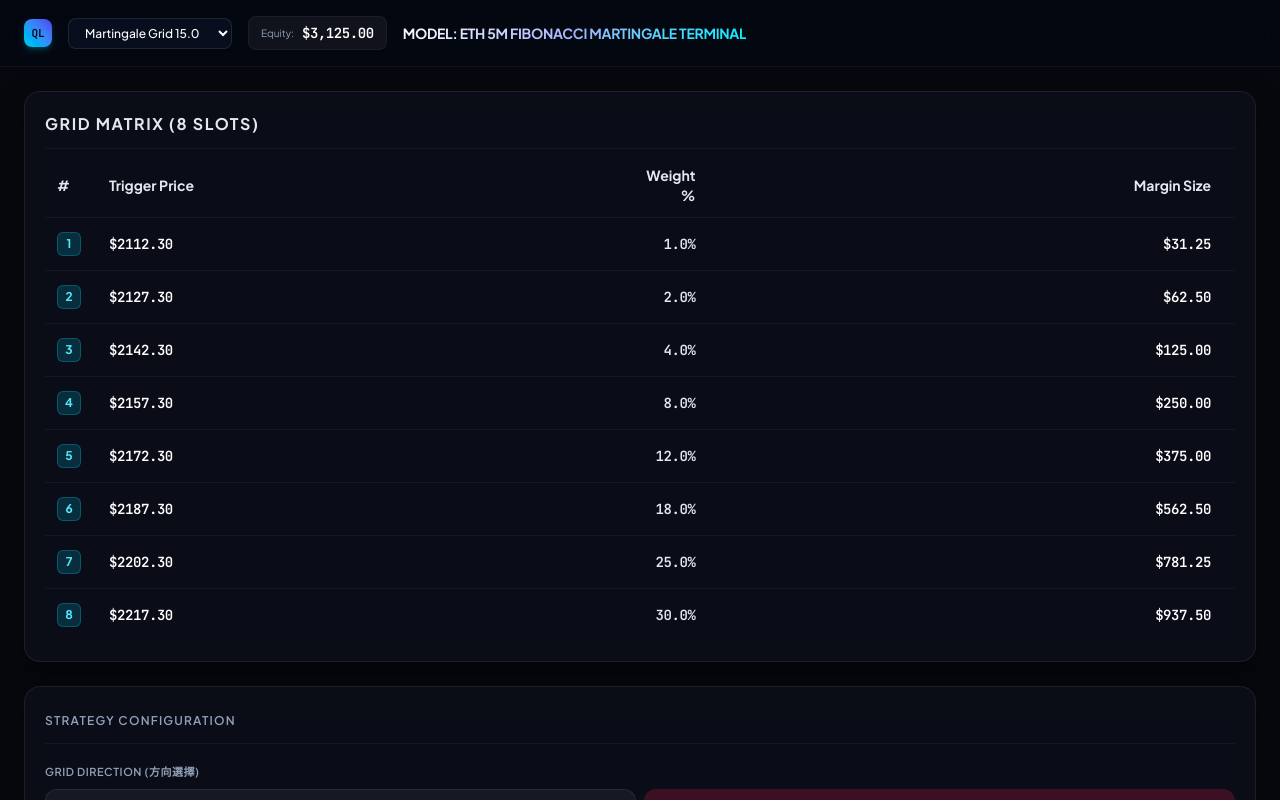
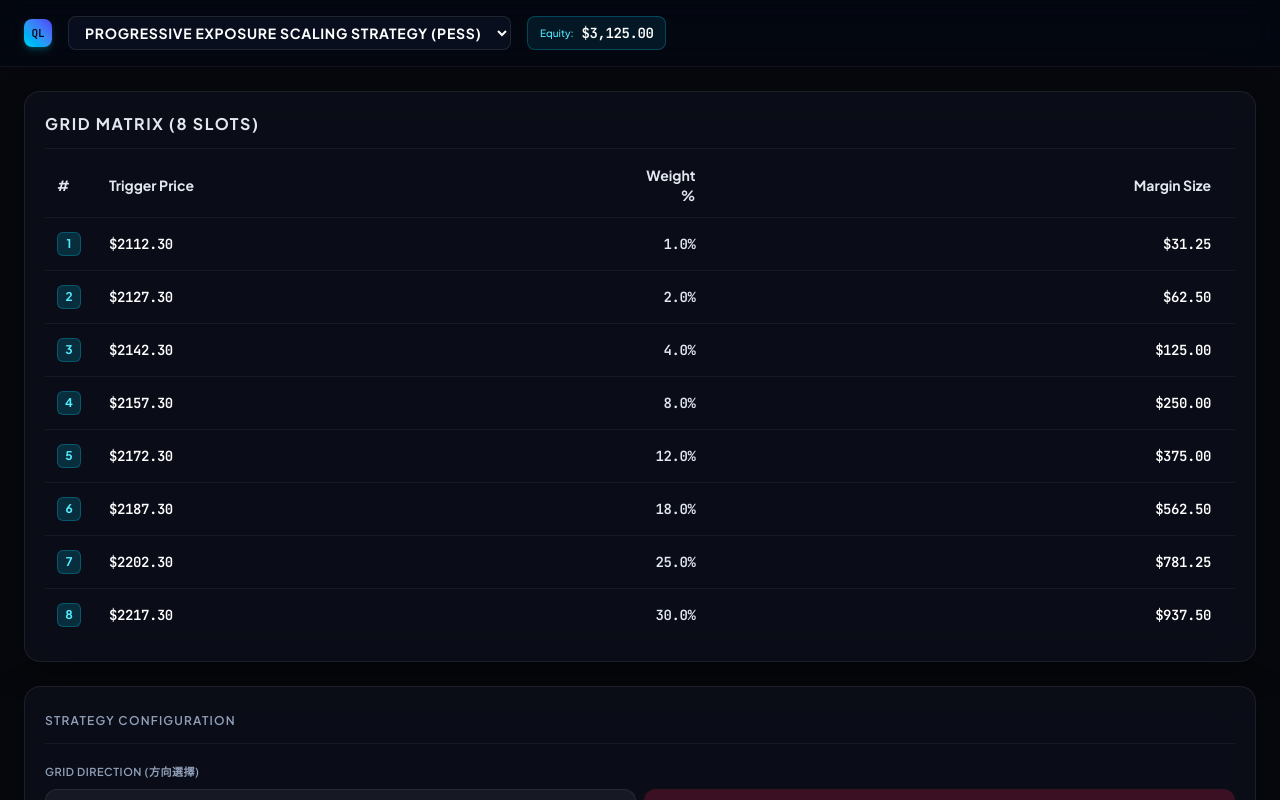
Before and after one commit to WATBUD/grid-lab, a Next.js app: page / in a window 1280 px wide. Shown: the top 800 px of the page. Built offline with nearby package versions, Linux system fonts and the light colour scheme.

Commit message:
refactor: Rename and restructure strategy configurations

```diff
--- a/src/app/constants/strategyConfigs.ts
+++ b/src/app/constants/strategyConfigs.ts
@@ -1,15 +1,27 @@
+export enum StrategyId {
+  PESS = "Progressive Exposure Scaling Strategy (PESS)",
+  FIBONACCI = "Fibonacci Strategy",
+  DOUBLE_DOWN = "Double Down Strategy",
+}
+
 export const STRATEGY_CONFIGS = {
-  "MARTINGALE-1": {
-    name: "Martingale Grid 15.0",
+  [StrategyId.PESS]: {
+    name: StrategyId.PESS,
     basePrice: 2112.3,
     gridDistance: 10,
     positionSizeWeights: [1, 2, 4, 8, 12, 18, 25, 30],
   },
-  "MARTINGALE-2": {
-    name: "Martingale Grid 25.0",
+  [StrategyId.FIBONACCI]: {
+    name: StrategyId.FIBONACCI,
     basePrice: 2112.3,
-    gridDistance: 25.0,
+    gridDistance: 10,
     positionSizeWeights: [1, 1, 2, 3, 5, 8, 13, 21, 34],
+  },
+    [StrategyId.DOUBLE_DOWN]: {
+    name: StrategyId.DOUBLE_DOWN,
+    basePrice: 2112.3,
+    gridDistance: 10.0,
+    positionSizeWeights: [1, 2, 4, 8, 16, 32],
   },
 } as const;
 
--- a/src/app/page.tsx
+++ b/src/app/page.tsx
@@ -2,7 +2,7 @@
 
 import React, { useState } from "react";
 import { useMartingale } from "@/hooks/useMartingale";
-import { STRATEGY_OPTIONS } from "@/app/constants/strategyConfigs";
+import { STRATEGY_OPTIONS, StrategyId } from "@/app/constants/strategyConfigs";
 import GridMatrixTable from "./components/GridMatrixTable";
 import ControlPanel from "./components/ControlPanel";
 
@@ -19,7 +19,7 @@ export default function Home() {
   };
 
   // Handle strategy selection
-  const handleStrategyChange = (strategyId: "MARTINGALE-1" | "MARTINGALE-2") => {
+  const handleStrategyChange = (strategyId: StrategyId) => {
     strategy.loadStrategy(strategyId);
   };
 
@@ -35,15 +35,16 @@ export default function Home() {
 
       {/* 1. Header Terminal Nav */}
       <header className="border-b border-white/5 bg-slate-950/35 backdrop-blur-md sticky top-0 z-50">
-        <div className="max-w-[1600px] mx-auto px-6 py-4 flex flex-col sm:flex-row sm:items-center justify-between gap-3">
-          <div className="flex items-center gap-4">
-            <div className="h-7 w-7 rounded-lg bg-gradient-to-tr from-cyan-400 to-indigo-600 flex items-center justify-center shadow-md shadow-cyan-400/20">
+        <div className="max-w-[1600px] mx-auto px-4 sm:px-6 py-3 sm:py-4">
+          <div className="flex flex-wrap items-center gap-3 sm:gap-4">
+            <div className="h-7 w-7 rounded-lg bg-gradient-to-tr from-cyan-400 to-indigo-600 flex items-center justify-center shadow-md shadow-cyan-400/20 flex-shrink-0">
               <span className="text-[11px] font-bold text-slate-950 font-mono">QL</span>
             </div>
+            <div className="flex-shrink-0 min-w-0">
               <select
                 value={strategy.currentStrategyId}
-              onChange={(e) => handleStrategyChange(e.target.value as "MARTINGALE-1" | "MARTINGALE-2")}
-              className="bg-slate-900/50 border border-white/10 rounded-lg px-3 py-1.5 text-xs text-white focus:outline-none focus:border-cyan-500/50 font-medium cursor-pointer"
+                onChange={(e) => handleStrategyChange(e.target.value as StrategyId)}
+                className="bg-slate-900/50 border border-white/10 rounded-lg px-2 sm:px-3 py-1.5 text-xs sm:text-sm text-white focus:outline-none focus:border-cyan-500/50 font-bold uppercase tracking-wider cursor-pointer w-full sm:w-auto"
               >
                 {STRATEGY_OPTIONS.map((s) => (
                   <option key={s.id} value={s.id}>
@@ -51,8 +52,9 @@ export default function Home() {
                   </option>
                 ))}
               </select>
-            <div className="flex items-center gap-2 bg-white/5 border border-white/5 px-3 py-1.5 rounded-lg">
-              <span className="text-[10px] text-slate-400">Equity:</span>
+            </div>
+            <div className="flex items-center gap-2 bg-cyan-500/10 border border-cyan-500/30 px-3 py-2 sm:py-1.5 rounded-lg flex-shrink-0">
+              <span className="text-[10px] sm:text-[10px] text-cyan-300 font-medium">Equity:</span>
               {isEditingEquity ? (
                 <input
                   type="number"
@@ -73,12 +75,12 @@ export default function Home() {
                       setEditingEquity(null);
                     }
                   }}
-                  className="bg-transparent border-b border-cyan-500/50 focus:outline-none focus:border-cyan-400 w-32 text-sm text-white font-bold mono-text"
+                  className="bg-transparent border-b border-cyan-400 focus:outline-none focus:border-cyan-300 w-28 sm:w-32 text-base sm:text-sm text-white font-bold mono-text"
                   autoFocus
                 />
               ) : (
                 <span
-                  className="text-sm text-white font-bold mono-text cursor-pointer hover:text-cyan-400 transition-colors"
+                  className="text-base sm:text-sm text-white font-bold mono-text cursor-pointer hover:text-cyan-300 transition-colors"
                   onClick={() => setIsEditingEquity(true)}
                   title="Click to edit"
                 >
@@ -86,14 +88,6 @@ export default function Home() {
                 </span>
               )}
             </div>
-            <div>
-              <h1 id="terminal-heading" className="text-sm font-bold uppercase tracking-wider text-white">
-                <span className="trading-title">MODEL: ETH 5M Fibonacci Martingale Terminal</span>
-              </h1>
-            </div>
-          </div>
-
-          <div className="flex items-center gap-4">
           </div>
         </div>
       </header>
--- a/src/hooks/useMartingale.ts
+++ b/src/hooks/useMartingale.ts
@@ -1,7 +1,7 @@
 "use client";
 
 import { useState, useEffect, useCallback, useRef } from "react";
-import { STRATEGY_CONFIGS } from "@/app/constants/strategyConfigs";
+import { STRATEGY_CONFIGS, StrategyId } from "@/app/constants/strategyConfigs";
 
 // Types
 export interface SlotOrder {
@@ -54,19 +54,25 @@ export function useMartingale() {
   });
   const [leverage, setLeverage] = useState(10);
   const [basePrice, setBasePrice] = useState(2112.3);
-  const [gridDistance, setGridDistance] = useState(() => {
-    if (typeof window === 'undefined') return 15.0;
+  const [gridDistance, setGridDistance] = useState(15.0);
+
+  // Load gridDistance from localStorage on mount
+  useEffect(() => {
     const saved = localStorage.getItem("gridDistance");
-    const parsed = saved ? parseFloat(saved) : NaN;
-    return !isNaN(parsed) ? parsed : 15.0;
-  });
+    if (saved) {
+      const parsed = parseFloat(saved);
+      if (!isNaN(parsed)) {
+        setGridDistance(parsed);
+      }
+    }
+  }, []);
 
   // Persist gridDistance changes
   useEffect(() => {
     localStorage.setItem("gridDistance", gridDistance.toString());
   }, [gridDistance]);
-  const [totalSlots] = useState(STRATEGY_CONFIGS["MARTINGALE-1"].positionSizeWeights.length);
-  const [currentStrategyId, setCurrentStrategyId] = useState<keyof typeof STRATEGY_CONFIGS>("MARTINGALE-1");
+  const [totalSlots] = useState(STRATEGY_CONFIGS[StrategyId.PESS].positionSizeWeights.length);
+  const [currentStrategyId, setCurrentStrategyId] = useState<StrategyId>(StrategyId.PESS);
   const [marginEquity, setMarginEquity] = useState(3125.0);
 
   // --- Dynamic Account States ---
```
Lines whose indentation alone changed are shown as unchanged.
